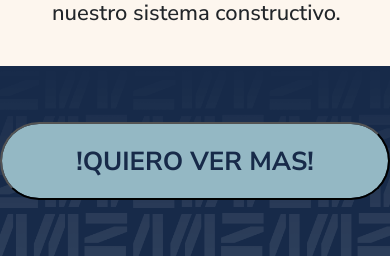
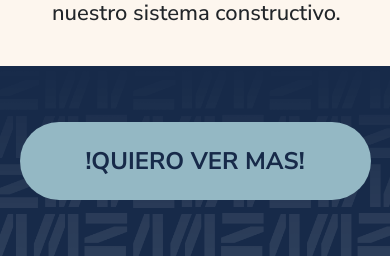
Before and after one commit to facundo1996/amazonia, a React (Create React App) app: page / in a window 390 px wide. Shown: the part 3746-4004 px from the top of the page. Built offline with nearby package versions, Linux system fonts and the light colour scheme; a web font is replaced by a local one.

Commit message:
More btn responsive

```diff
--- a/src/index.css
+++ b/src/index.css
@@ -981,7 +981,12 @@ h4 {
   .box-commercialization-info {
     padding: 20px;
   }
-
+  /* MORE */
+  .more-btn{
+    width: 90%;
+    font-size: 24px;
+    border: none;
+  }
 
 
 }
```
